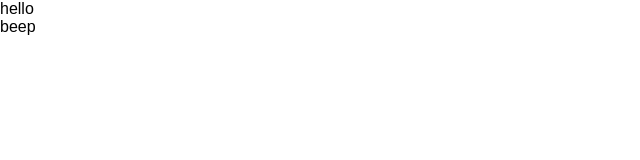
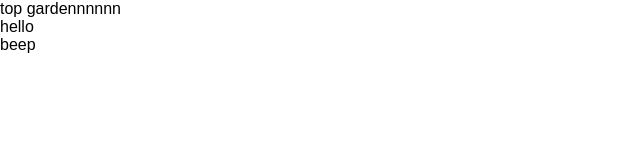
Before and after one commit to Lumiho/top_garden, a plain HTML site: page index.html in a window 1280 px wide. Shown: the whole page, without its empty margins (0-640 px from the left). Drawn offline with Linux system fonts and the light colour scheme.

Commit message:
Reorganized files in preparation for coding

```diff
--- a/TopGarden/index.html
+++ b/index.html
@@ -13,6 +13,14 @@
     <meta name="viewport" content="width=device-width, initial-scale=1">
     <link rel="stylesheet" href="style.css">
 </head>
+
+<header>
+    top gardennnnnn
+
+</header>
+
+
+
 
 <body>
     <!--[if lt IE 7]>
```
Also changed, not shown: media/SHUBA.gif (added), style.css (renamed from TopGarden/style.css), subpage/reviews.html (added), 1 other file.
